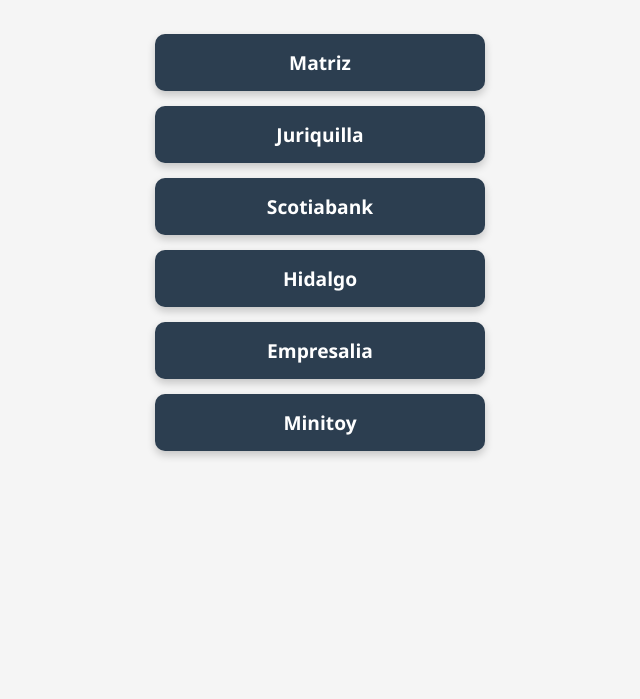
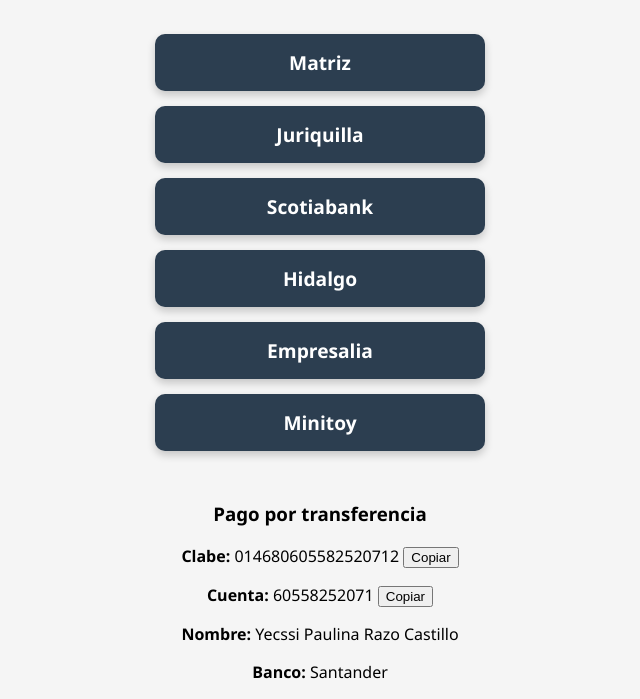
Before and after one commit to johan931/menuceroestres, a plain HTML site: page index.html in a window 1280 px wide. Shown: the part 315-1014 px from the top of the page, without its empty margins (320-960 px from the left). Before the commit the page ends 816 px from the top, so only its background shows below. Drawn offline with Linux system fonts and the light colour scheme.

Commit message:
Update index.html

```diff
--- a/index.html
+++ b/index.html
@@ -59,6 +59,14 @@
       <a href="menu.html?sucursal=empresalia" class="sucursal-btn">Empresalia</a>
       <a href="menu.html?sucursal=minitoy" class="sucursal-btn">Minitoy</a>
     </div>
+
+    <div class="bank-details-box">
+        <h3>Pago por transferencia</h3>
+        <p><strong>Clabe:</strong> <span id="clabe">014680605582520712</span> <button class="copy-btn" data-target="clabe">Copiar</button></p>
+        <p><strong>Cuenta:</strong> <span id="cuenta">60558252071</span> <button class="copy-btn" data-target="cuenta">Copiar</button></p>
+        <p><strong>Nombre:</strong> <span>Yecssi Paulina Razo Castillo</span></p>
+        <p><strong>Banco:</strong> <span>Santander</span></p>
+    </div>
   </main>
 </body>
 
```
